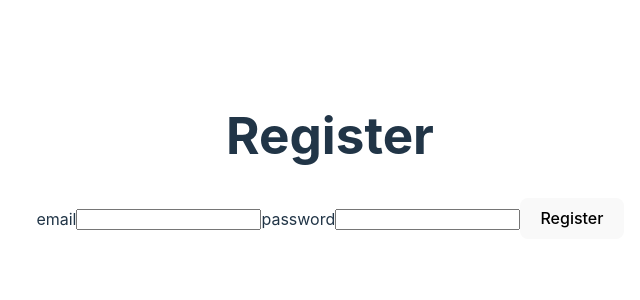
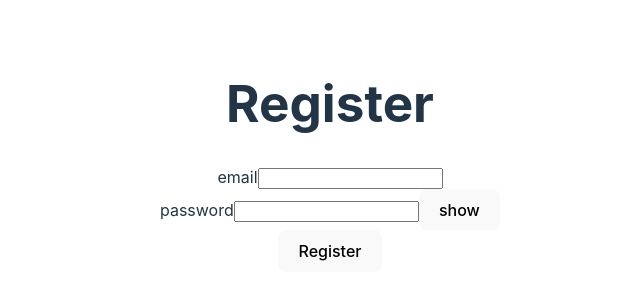
Before and after one commit to carlosbuitragosan/reflekt, a React (Vite) app in the folder client/: page /register in a window 1280 px wide. Shown: the part 244-544 px from the top of the page, without its empty margins (310-950 px from the left). Built offline with nearby package versions, Linux system fonts and the light colour scheme.

Commit message:
Add feature in signin and register forms to show/hide password.

```diff
--- a/client/src/components/LoginForm.jsx
+++ b/client/src/components/LoginForm.jsx
@@ -7,6 +7,7 @@ import { useDispatch } from 'react-redux';
 export const LoginForm = () => {
   const navigate = useNavigate();
   const dispatch = useDispatch();
+  const [viewPassword, setViewPassword] = useState(false);
   const [formData, setFormData] = useState({
     email: '',
     password: '',
@@ -42,6 +43,10 @@ export const LoginForm = () => {
     }
   };
 
+  const togglePassword = () => {
+    setViewPassword((prevState) => !prevState);
+  };
+
   return (
     <div>
       <h1>Login</h1>
@@ -61,13 +66,16 @@ export const LoginForm = () => {
         <div>
           <label htmlFor="password">Password</label>
           <input
-            type="password"
+            type={viewPassword ? 'text' : 'password'}
             id="password"
             name="password"
             value={formData.password}
             onChange={handleChange}
             required
           />
+          <button type="button" onClick={togglePassword}>
+            {viewPassword ? 'hide' : 'show'}
+          </button>
         </div>
         <button type="submit">Log In</button>
       </form>
--- a/client/src/components/RegisterForm.jsx
+++ b/client/src/components/RegisterForm.jsx
@@ -7,6 +7,7 @@ import { setUser } from '../redux/authSlice';
 export const RegisterForm = () => {
   const navigate = useNavigate();
   const dispatch = useDispatch();
+  const [viewPassword, setViewPassword] = useState(false);
   const [formData, setFormData] = useState({
     email: '',
     password: '',
@@ -38,10 +39,15 @@ export const RegisterForm = () => {
     }
   };
 
+  const togglePassword = () => {
+    setViewPassword((prevState) => !prevState);
+  };
+
   return (
     <div>
       <h1>Register</h1>
       <form onSubmit={handlesubmit}>
+        <div>
           <label htmlFor="email">email</label>
           <input
             type="email"
@@ -51,16 +57,21 @@ export const RegisterForm = () => {
             onChange={handleChange}
             required
           />
-
+        </div>
+        <div>
           <label htmlFor="password">password</label>
           <input
-          type="password"
+            type={viewPassword ? 'text' : 'password'}
             id="password"
             name="password"
             value={formData.password}
             onChange={handleChange}
             required
           />
+          <button type="button" onClick={togglePassword}>
+            {viewPassword ? 'hide' : 'show'}
+          </button>
+        </div>
         <button type="submit">Register</button>
       </form>
     </div>
```
Lines whose indentation alone changed are shown as unchanged.
